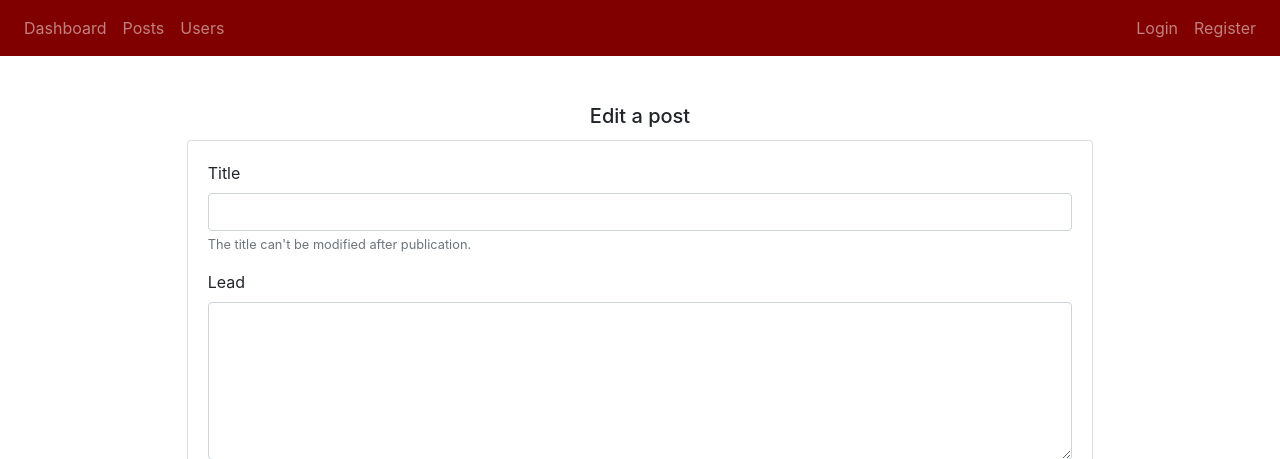
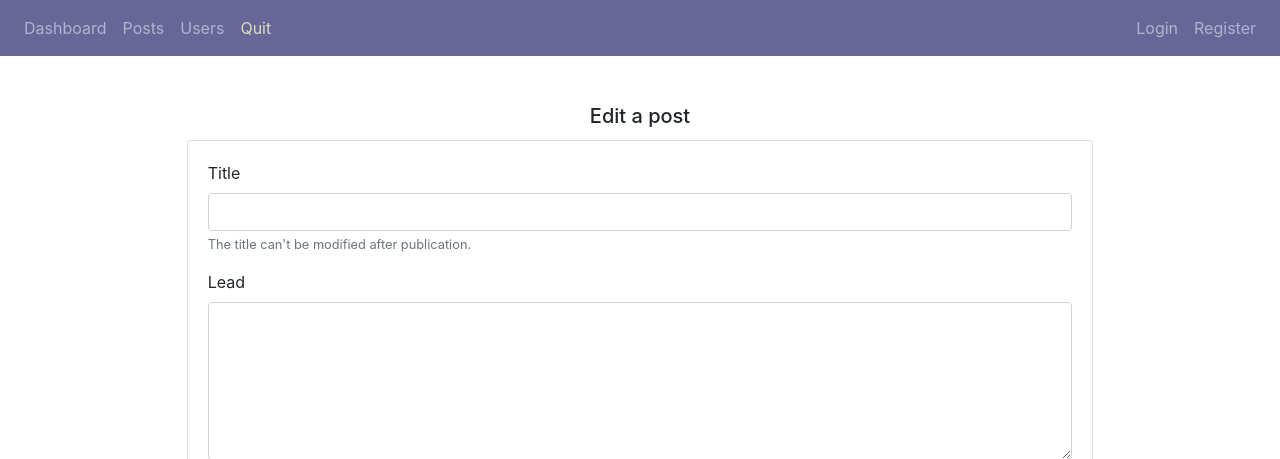
Before and after one commit to Benitorax/ocproject5, a PHP site: template templates/admin/post/edit.html.twig in a window 1280 px wide. Shown: the top 459 px of the page. Run offline with PHP 8.4, Linux system fonts and the light colour scheme; the template is opened without the code that fills it: most values are stand-ins (such as "Sample title", 1, 10 or a date in 2020); some libraries are stand-ins or nearby versions.

Commit message:
Edit login controller, add leaving admin in header navbar

```diff
--- a/src/Controller/Admin/DashboardController.php
+++ b/src/Controller/Admin/DashboardController.php
@@ -20,6 +20,10 @@ class DashboardController extends AbstractController
      */
     public function index(): Response
     {
+        if (false === $this->isGranted(['user'])) {
+            return $this->redirectToRoute('login');
+        }
+
         $this->denyAccessUnlessGranted(['admin']);
 
         return $this->redirectToRoute('admin_dashboard_post_draft');
--- a/templates/admin/base.html.twig
+++ b/templates/admin/base.html.twig
@@ -2,10 +2,10 @@
 
 {% block header %}
     {% set currentRoute = app.request.attributes.get('route') %}
-    <header class="navbar navbar-expand-sm navbar-dark" style="background-color: #800000;">
+    <header class="navbar navbar-expand-sm navbar-dark" style="background-color: #666699;">
         <div>
             <ul class="navbar-nav">
-                <li class="nav-item disabled{% if currentRoute is same as('admin_dashboard') %} active{% endif %}">
+                <li class="nav-item disabled{% if currentRoute in ['admin_dashboard', 'admin_dashboard_post_draft'] %} active{% endif %}">
                     <a class="nav-link" href="{{ path('admin_dashboard') }}">Dashboard</a>
                 </li>
                 <li class="nav-item{% if currentRoute is same as('admin_post_index') %} active{% endif %}">
@@ -13,6 +13,9 @@
                 </li>
                 <li class="nav-item{% if currentRoute is same as('admin_user_index') %} active{% endif %}">
                     <a class="nav-link" href="{{ path('admin_user_index') }}">Users</a>
+                </li>
+                <li class="nav-item">
+                    <a class="nav-link" href="{{ path('home') }}" style="color: #ddddbb">Quit</a>
                 </li>
             </ul>
         </div>
@@ -27,7 +30,7 @@
                     <form method="POST" action="{{ path('logout') }}">
                         {% import "form/_form.html.twig" as _form %}
                         {{ _form.input_csrf(csrf_token()) }}
-                        <button type="submit" class="float-right btn text-info my-2 my-sm-0" style="background-color: #800000">Logout</button>
+                        <button type="submit" class="float-right btn my-2 my-sm-0" style="color: #99ccff; background-color: #666699">Logout</button>
                     </form>
                 {% else %}
                     <li class="nav-item">
--- a/templates/base.html.twig
+++ b/templates/base.html.twig
@@ -79,7 +79,7 @@
                     </li>
                     {% if 'admin' in app.user.roles or app.user is same as(null) %}
                         <li class="nav-item{% if currentRoute is same as('admin_login') %} active{% endif %}">
-                            <a class="nav-link" href="{{ path('admin_login') }}">Admin</a>
+                            <a class="nav-link" href="{{ path('admin_dashboard') }}">Admin</a>
                         </li>
                     {% endif %}
                     <li class="navbar-text">
```
Also changed, not shown: src/Controller/Admin/SecurityController.php (deleted, +0 -51 lines), src/Controller/SecurityController.php (+5 -2 lines), src/Service/Auth.php (+0 -20 lines).
